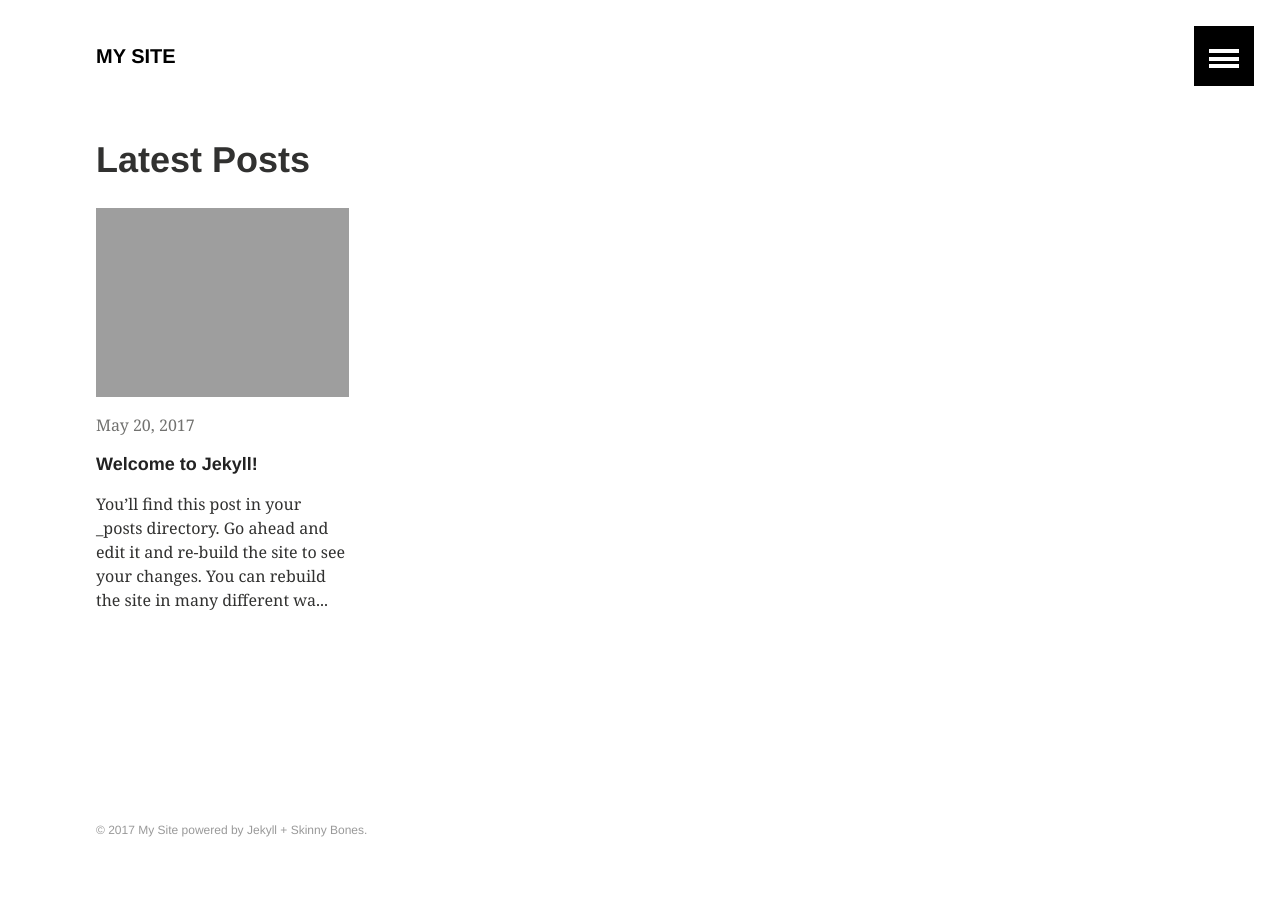
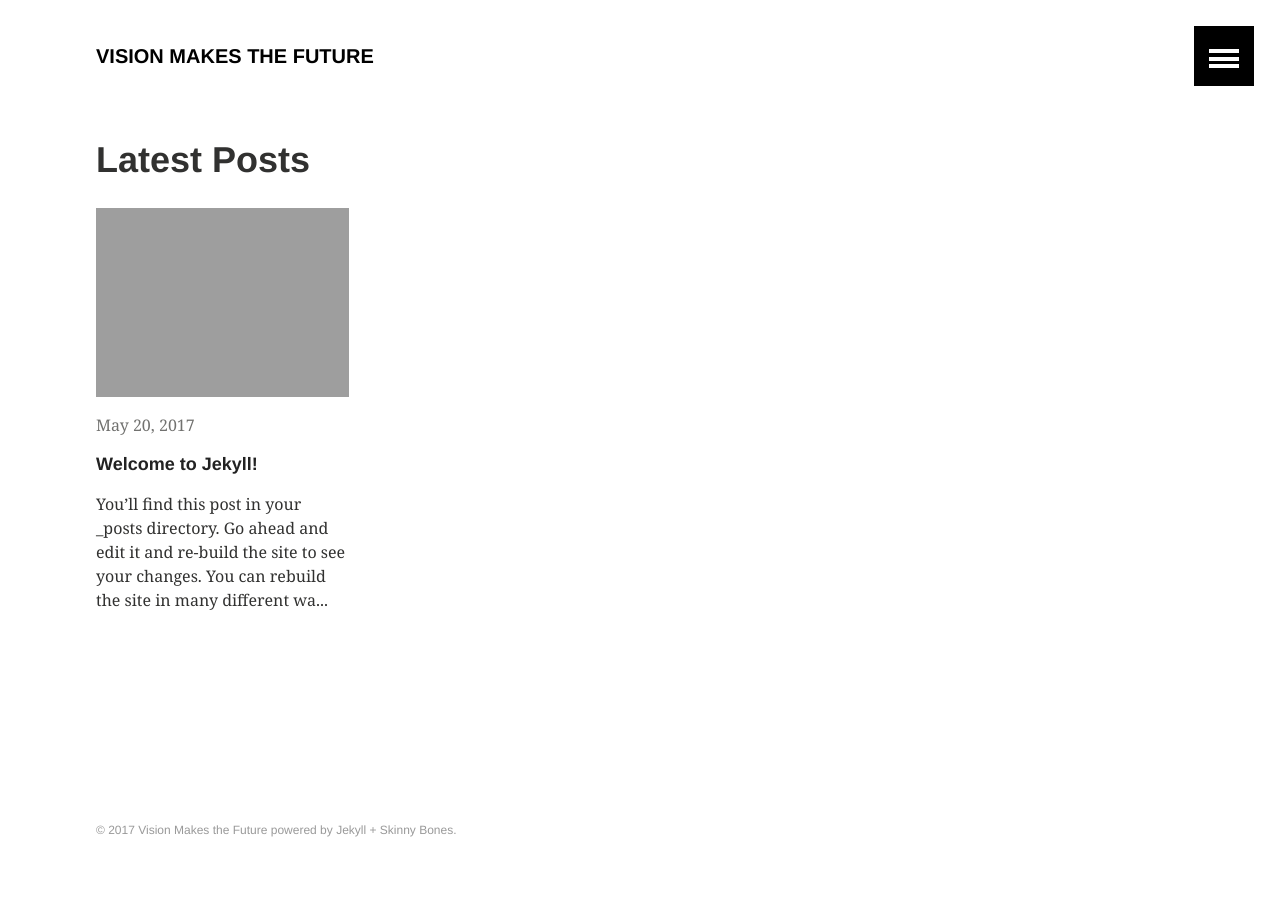
Before and after one commit to ahracho/ahracho.github.io, a Jekyll site: the page built from index.md, in a window 1280 px wide. Built offline with Jekyll 4.4.1, drawn with Linux system fonts in a browser that asks for light colours.

Commit message:
[Setting] Change blog main title and add teaser image [Description]
[Type] Normal
[Changed by] ah-ra.cho

```diff
--- a/_config.yml
+++ b/_config.yml
@@ -1,9 +1,9 @@
 # Site wide configuration
 
-title: "My Site"
-description: "This is a description of my awesome site."
+title: "Vision Makes the Future"
+description: "For a Better Life"
 logo: # 120x120 px default image used for Twitter summary card
-teaser: # 400x250 px default teaser image used in image archive grid
+teaser: "teaser-image.jpg" # 400x250 px default teaser image used in image archive grid
 locale: en
 url:
 feed:
```
